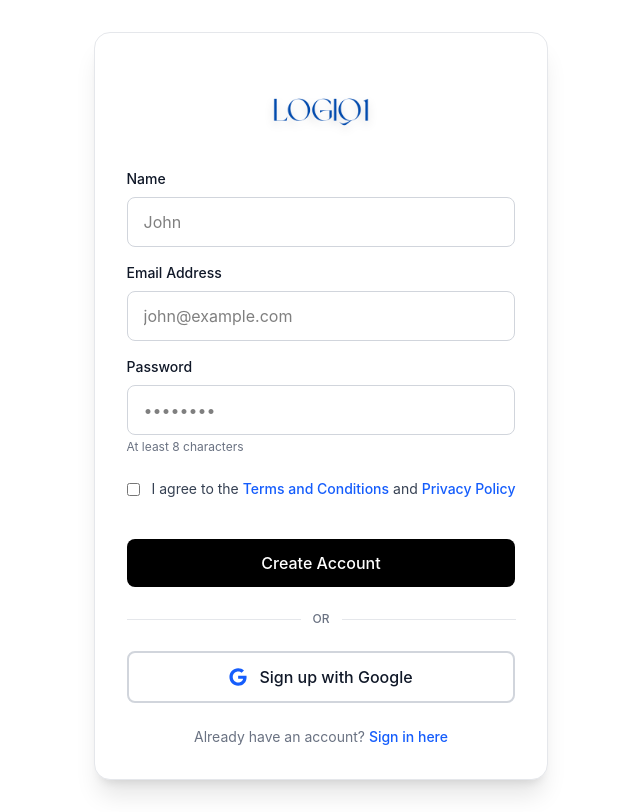
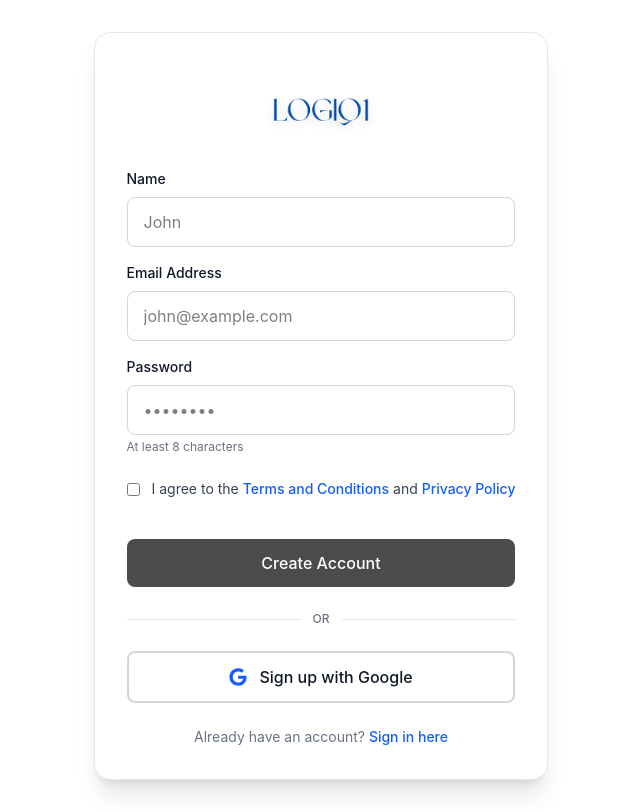
Before and after one commit to Nebula-Technologies-Labs/Logic-Q1-Frontend, a React (Vite) app: page /register in a window 1280 px wide. Shown: the whole page, without its empty margins (319-959 px from the left). Built offline with nearby package versions, Linux system fonts and the light colour scheme.

Commit message:
Fixing logical bug

```diff
--- a/src/pages/auth/Register.tsx
+++ b/src/pages/auth/Register.tsx
@@ -194,7 +194,7 @@ const Register = () => {
             {/* Submit Button */}
             <button
               type="submit"
-              disabled={isLoading !== null}
+              disabled={isLoading !== null || !agreeTerms}
               className="w-full px-4 py-3 bg-black text-white font-medium rounded-lg hover:bg-gray-800 transition-colors duration-300 disabled:opacity-70 disabled:cursor-not-allowed mt-6"
             >
               {isLoading === "email" ? "Creating Account..." : "Create Account"}
```
